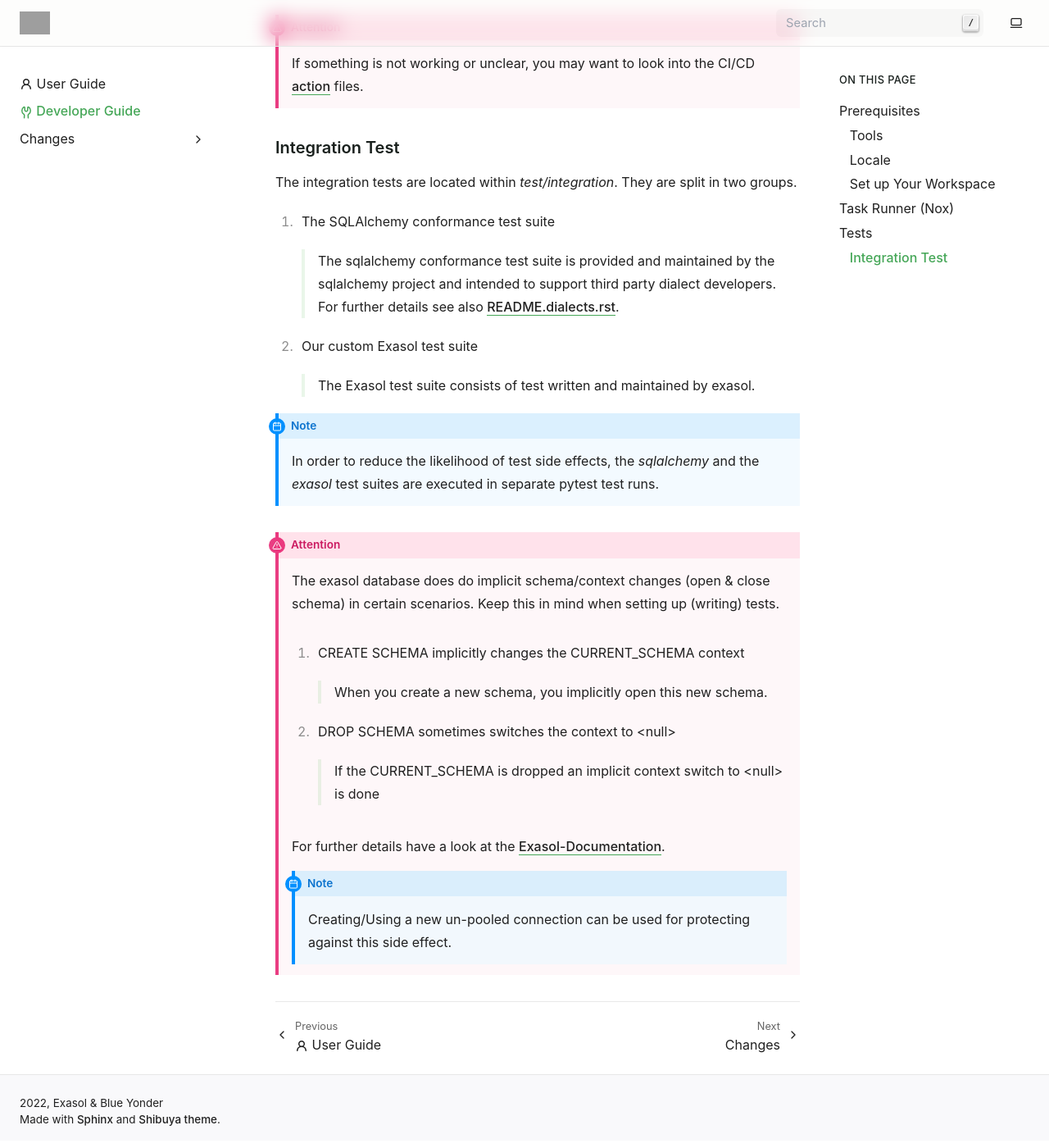
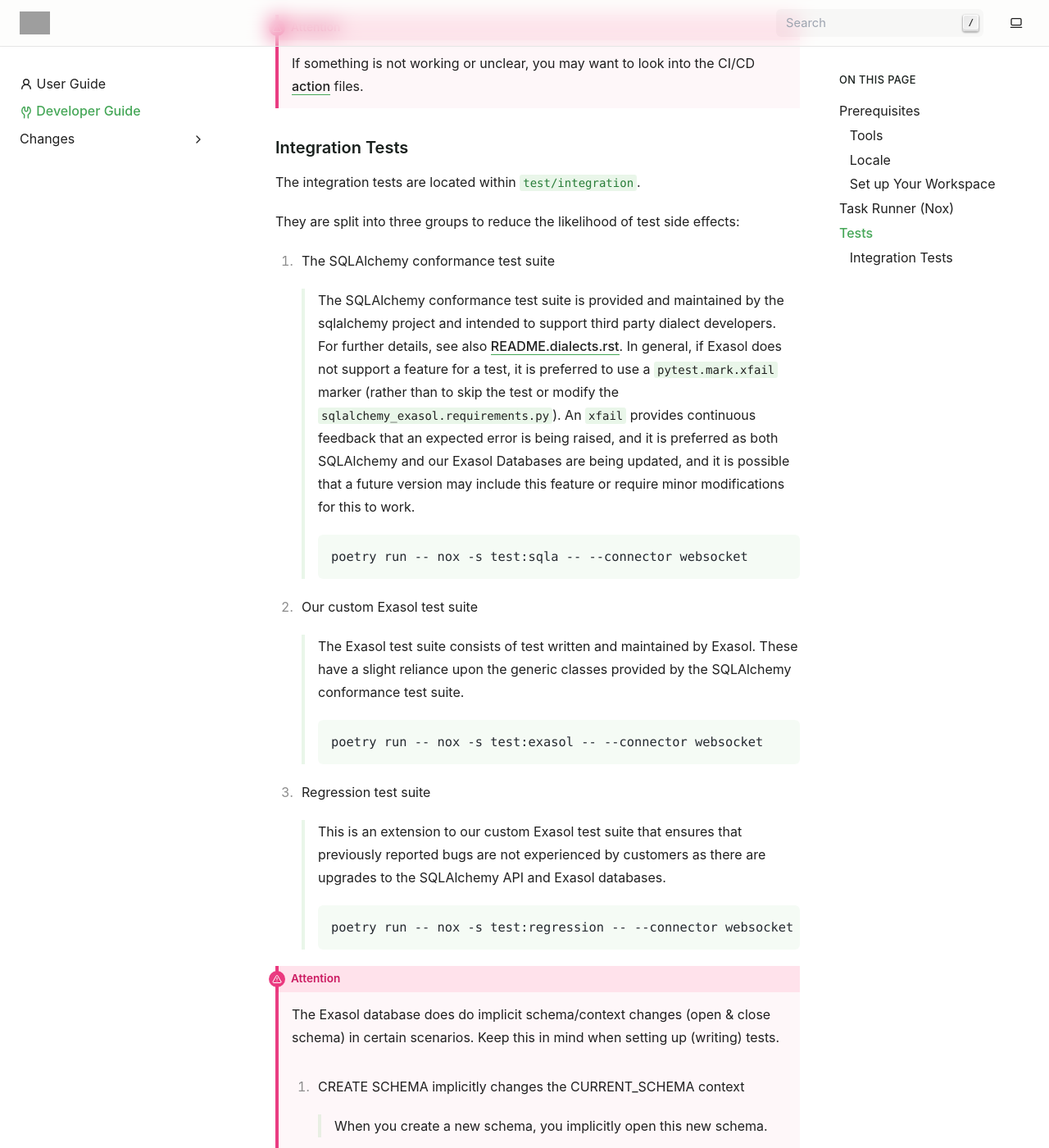
Before and after one commit to exasol/sqlalchemy-exasol, a Sphinx documentation site: the page built from doc/developer_guide.rst, in a window 1280 px wide and 1400 px high, scrolled down 1980 px. Shown: the whole window at 82% size. Built offline with Sphinx 7.4.7, drawn with Linux system fonts in a browser that asks for light colours; pages that are not in the unit, such as notebooks, are missing from menus; some of the changed text lies outside the part shown; grey boxes are pictures that could not be loaded.

Commit message:
Spruce up integration test section

```diff
--- a/doc/developer_guide.rst
+++ b/doc/developer_guide.rst
@@ -56,7 +56,7 @@ Set up Your Workspace
 
 Task Runner (Nox)
 -----------------
-Most repeating and complex tasks within this project are automated using the session runner `nox`.
+Most repeating and complex tasks within this project are automated using the session runner ``nox``.
 To get an overview about the available ``sessions`` just run:
 
 .. code-block::
@@ -78,29 +78,52 @@ Tests
 
     If something is not working or unclear, you may want to look into the CI/CD action_ files.
 
-Integration Test
-++++++++++++++++
+Integration Tests
++++++++++++++++++
 
-The integration tests are located within `test/integration`. They are split in
-two groups.
+The integration tests are located within ``test/integration``.
+
+They are split into three groups to reduce the likelihood of test side effects:
 
 #. The SQLAlchemy conformance test suite
 
-    The sqlalchemy conformance test suite is provided and maintained by the sqlalchemy project and intended to support third party dialect developers.
-    For further details see also `README.dialects.rst <https://docs.exasol.com/db/latest/sql_reference.htm>`_.
+    The SQLAlchemy conformance test suite is provided and maintained by the sqlalchemy project and intended to support third party dialect developers.
+    For further details, see also `README.dialects.rst <https://docs.exasol.com/db/latest/sql_reference.htm>`_.
+    In general, if Exasol does not support a feature for a test, it is preferred to use a
+    ``pytest.mark.xfail`` marker (rather than to skip the test or modify the
+    ``sqlalchemy_exasol.requirements.py``). An ``xfail`` provides continuous feedback
+    that an expected error is being raised, and it is preferred as both SQLAlchemy and our
+    Exasol Databases are being updated, and it is possible that a future version
+    may include this feature or require minor modifications for this to work.
+
+    .. code-block:: shell
+
+        poetry run -- nox -s test:sqla -- --connector websocket
 
 #. Our custom Exasol test suite
 
-    The Exasol test suite consists of test written and maintained by exasol.
+    The Exasol test suite consists of test written and maintained by Exasol. These
+    have a slight reliance upon the generic classes provided by the SQLAlchemy
+    conformance test suite.
 
-.. note::
+    .. code-block:: shell
 
-    In order to reduce the likelihood of test side effects, the `sqlalchemy` and the `exasol` test suites
-    are executed in separate pytest test runs.
+        poetry run -- nox -s test:exasol -- --connector websocket
+
+#. Regression test suite
+
+    This is an extension to our custom Exasol test suite that ensures that previously
+    reported bugs are not experienced by customers as there are upgrades to the
+    SQLAlchemy API and Exasol databases.
+
+    .. code-block:: shell
+
+        poetry run -- nox -s test:regression -- --connector websocket
+
 
 .. attention::
 
-    The exasol database does do implicit schema/context changes (open & close schema)
+    The Exasol database does do implicit schema/context changes (open & close schema)
     in certain scenarios. Keep this in mind when setting up (writing) tests.
 
     #. CREATE SCHEMA implicitly changes the CURRENT_SCHEMA context
@@ -109,9 +132,9 @@ two groups.
 
     #. DROP SCHEMA sometimes switches the context to <null>
 
-        If the CURRENT_SCHEMA is dropped an implicit context switch to <null> is done
+        If the CURRENT_SCHEMA is dropped, an implicit context switch to <null> is done
 
-    For further details have a look at the `Exasol-Documentation <https://docs.exasol.com/db/latest/sql_reference.htm>`_.
+    For further details, have a look at the `Exasol-Documentation <https://docs.exasol.com/db/latest/sql_reference.htm>`_.
 
     .. note::
 
```
